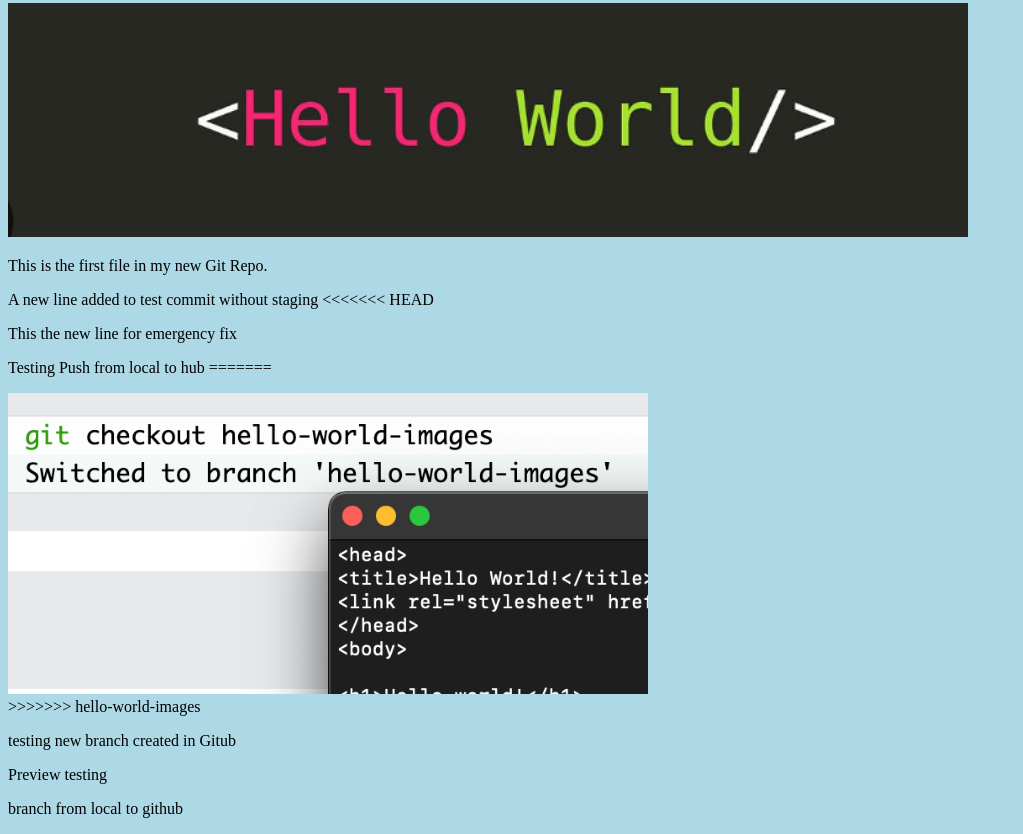
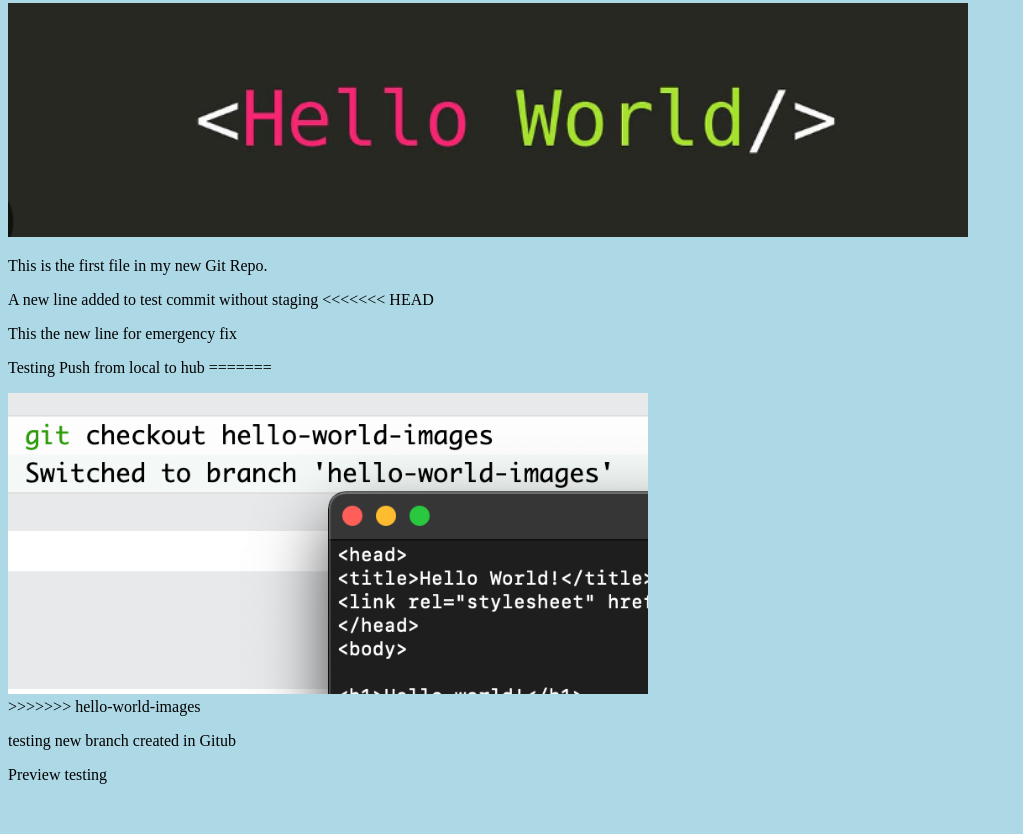
Before and after one commit to Sahithk78/HelloWorld, a plain HTML site: page index.html in a window 1280 px wide. Shown: the part 818-1652 px from the top of the page, without its empty margins (0-1023 px from the left). After the commit the page ends 1618 px from the top, so only its background shows below. Drawn offline with Linux system fonts and the light colour scheme.

Commit message:
Revert "Branch local to Hub"

```diff
--- a/index.html
+++ b/index.html
@@ -44,29 +44,3 @@ style="width:100%;max-width:960px"></div>
 
 <p> testing new branch created in Gitub</p>
 <p> Preview testing </p>
-
-
-
-
-
-
-
-
-
-
-
-
-
-
-
-
-
-
-
-
-
-
-
-
-
-<p> branch from local to github <p>
```
